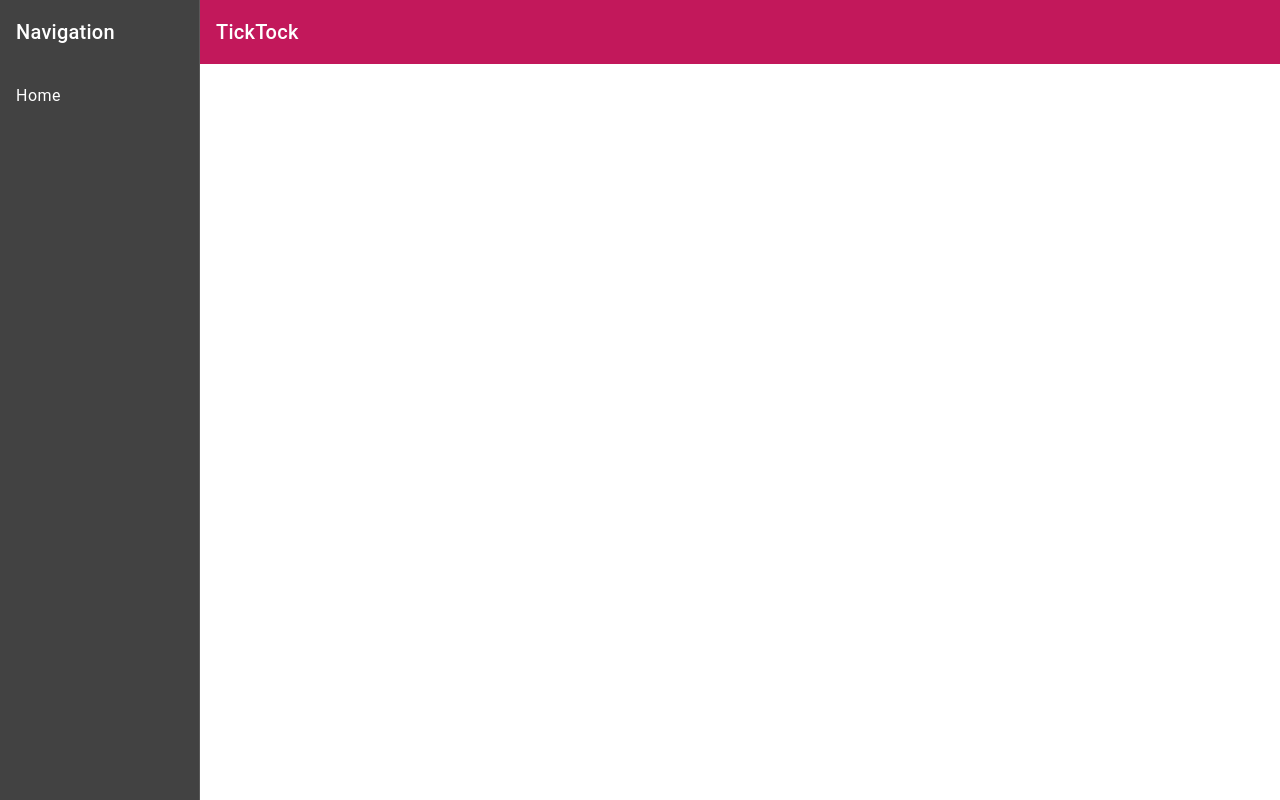
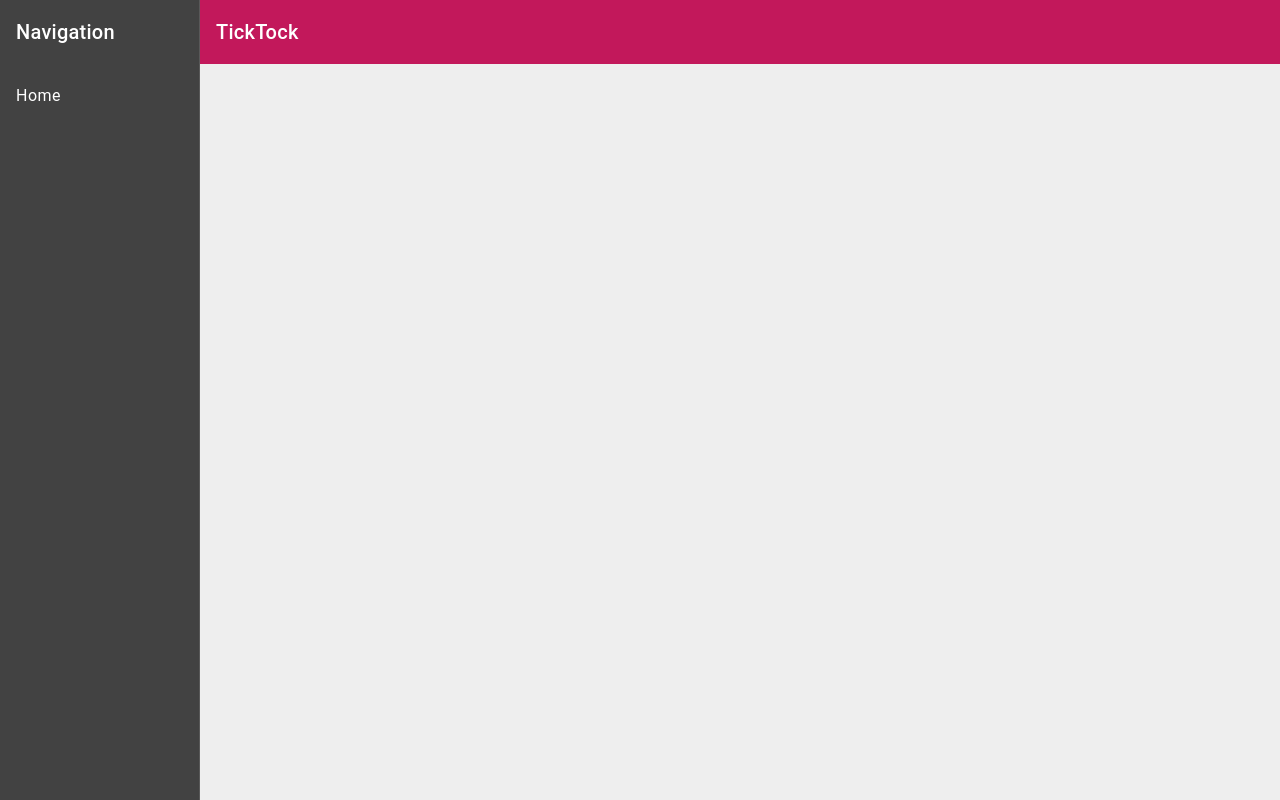
Before and after one commit to fabiannaglo/T6_PWA, an Angular app: page / in a window 1280 px wide. Built offline with nearby package versions, Linux system fonts and the light colour scheme.

Commit message:
Globale CSS Datei aktualisiert
Schriftart und Grundinformationen wurden eingefügt.

```diff
--- a/src/styles.scss
+++ b/src/styles.scss
@@ -1,4 +1,17 @@
-/* You can add global styles to this file, and also import other style files */
+$maincolor: #c2185b;
 
-html, body { height: 100%; }
-body { margin: 0; font-family: Roboto, "Helvetica Neue", sans-serif; }
+*{
+    box-sizing: border-box;
+    -moz-box-sizing: border-box;
+    -webkit-box-sizing: border-box;
+}
+
+html, body {
+    height: 100%;
+}
+
+body {
+    margin: 0;
+    font-family: 'Poppins', sans-serif !important;
+    background-color: #eee;
+}
```
